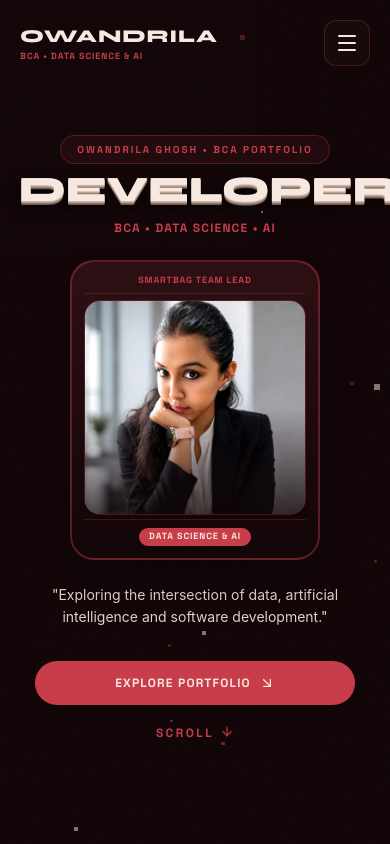
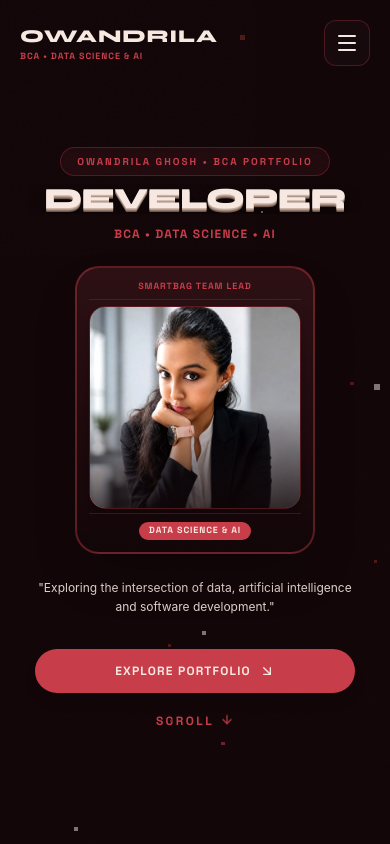
Before and after one commit to owandrila-codes/owandrila-ghosh, a React (Vite) app: page / in a window 390 px wide. Shown: the top 844 px of the page. Built offline with nearby package versions, Linux system fonts and the light colour scheme.

Commit message:
Adjust DEVELOPER title font size to clamp(1.4rem, 7.5vw, 3.2rem) for perfect mobile fitting

```diff
--- a/src/components/Hero.tsx
+++ b/src/components/Hero.tsx
@@ -131,8 +131,8 @@ export default function Hero() {
         </div>
       </div>
 
-      {/* DEDICATED MOBILE HERO LAYOUT (< md) - ABSOLUTELY SYMMETRICALLY CENTERED */}
-      <div className="block md:hidden w-full px-4 text-center relative z-20 space-y-6 max-w-sm mx-auto flex flex-col items-center justify-center">
+      {/* DEDICATED MOBILE HERO LAYOUT (< md) - PERFECT FLUID CLAMP FITTING */}
+      <div className="block md:hidden w-full px-4 text-center relative z-20 space-y-6 max-w-sm mx-auto flex flex-col items-center justify-center overflow-hidden">
         {/* DEVELOPER Title & Badge */}
         <div className="space-y-2 text-center flex flex-col items-center justify-center w-full mx-auto">
           <motion.span
@@ -144,12 +144,12 @@ export default function Hero() {
             OWANDRILA GHOSH • BCA PORTFOLIO
           </motion.span>
 
-          <div className="w-full flex items-center justify-center text-center mx-auto">
+          <div className="w-full flex items-center justify-center text-center mx-auto overflow-hidden">
             <motion.h1
               initial={{ opacity: 0, scale: 0.95 }}
               animate={{ opacity: 1, scale: 1 }}
               transition={{ duration: 0.7, delay: 0.1 }}
-              className="font-display font-black text-hero-clamp text-3d-emboss uppercase tracking-normal text-center w-full block mx-auto pl-0 pr-0"
+              className="font-display font-black text-[clamp(1.4rem,7.5vw,3.2rem)] text-3d-emboss uppercase tracking-tight text-center w-full block mx-auto leading-none"
             >
               DEVELOPER
             </motion.h1>
@@ -165,7 +165,7 @@ export default function Hero() {
           initial={{ opacity: 0, scale: 0.9 }}
           animate={{ opacity: 1, scale: 1 }}
           transition={{ duration: 0.7, delay: 0.25 }}
-          className="relative w-full max-w-[250px] aspect-[4/4.8] mx-auto rounded-3xl overflow-hidden bg-gradient-to-b from-[#2d1014] to-[#120608] border-2 border-[rgba(200,61,74,0.4)] shadow-2xl p-3 flex flex-col justify-between items-center"
+          className="relative w-full max-w-[240px] aspect-[4/4.8] mx-auto rounded-3xl overflow-hidden bg-gradient-to-b from-[#2d1014] to-[#120608] border-2 border-[rgba(200,61,74,0.4)] shadow-2xl p-3 flex flex-col justify-between items-center"
         >
           <div className="flex items-center justify-center w-full border-b border-[rgba(200,61,74,0.25)] pb-1.5 mb-1.5 text-center">
             <span className="font-grotesk text-[9px] font-bold text-[#c83d4a] tracking-widest uppercase text-center block w-full">
@@ -194,7 +194,7 @@ export default function Hero() {
           initial={{ opacity: 0, y: 15 }}
           animate={{ opacity: 1, y: 0 }}
           transition={{ duration: 0.6, delay: 0.4 }}
-          className="text-sm text-[#f7e9e1]/90 leading-relaxed font-body max-w-xs mx-auto text-center"
+          className="text-xs sm:text-sm text-[#f7e9e1]/90 leading-relaxed font-body max-w-xs mx-auto text-center"
         >
           "Exploring the intersection of data, artificial intelligence and software development."
         </motion.p>
```
